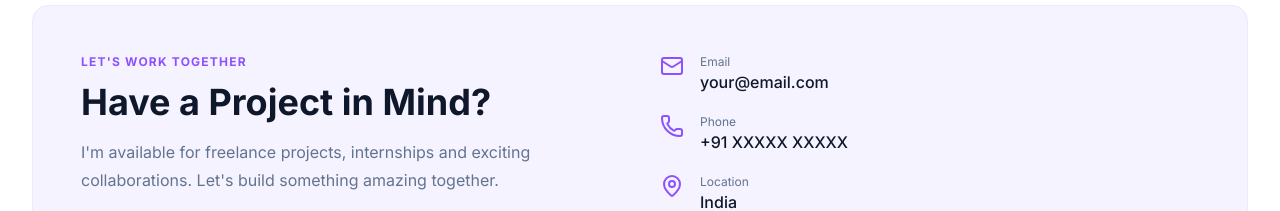
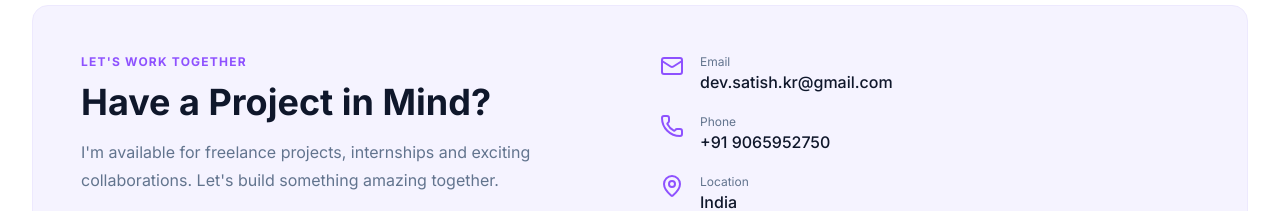
Before and after one commit to dev-satish-kr/my_portfolio, a React (Vite) app: page / in a window 1280 px wide. Shown: the part 3002-3213 px from the top of the page. Built offline with nearby package versions, Linux system fonts and the light colour scheme.

Commit message:
contect updated

```diff
--- a/src/components/Contact.jsx
+++ b/src/components/Contact.jsx
@@ -36,7 +36,7 @@ export default function Contact() {
               <Mail className="text-violet-500" />
               <div>
                 <p className="text-xs text-slate-500">Email</p>
-                <p className="font-medium">your@email.com</p>
+                <p className="font-medium">dev.satish.kr@gmail.com</p>
               </div>
             </div>
 
@@ -44,7 +44,7 @@ export default function Contact() {
               <Phone className="text-violet-500" />
               <div>
                 <p className="text-xs text-slate-500">Phone</p>
-                <p className="font-medium">+91 XXXXX XXXXX</p>
+                <p className="font-medium">+91 9065952750</p>
               </div>
             </div>
 
```
